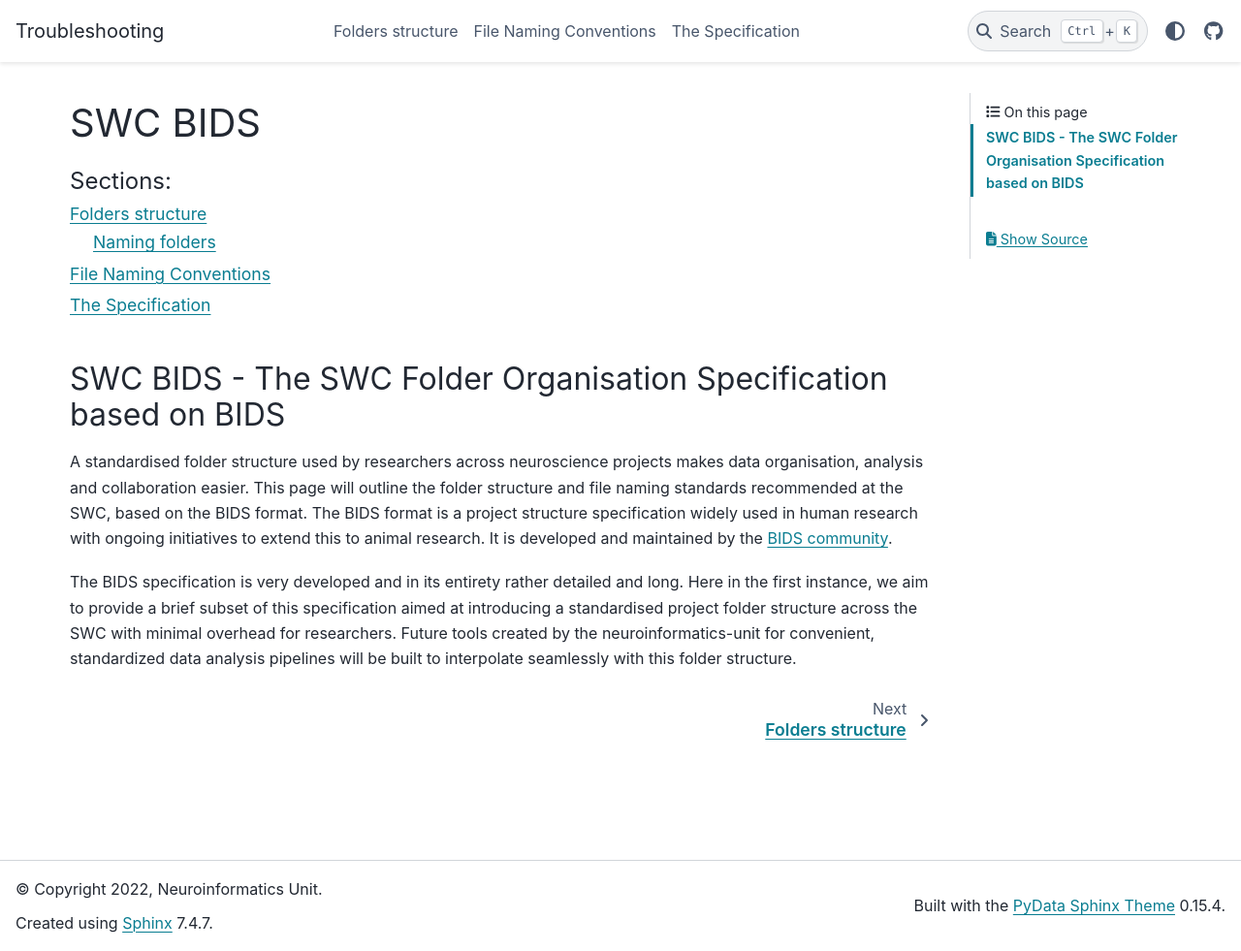
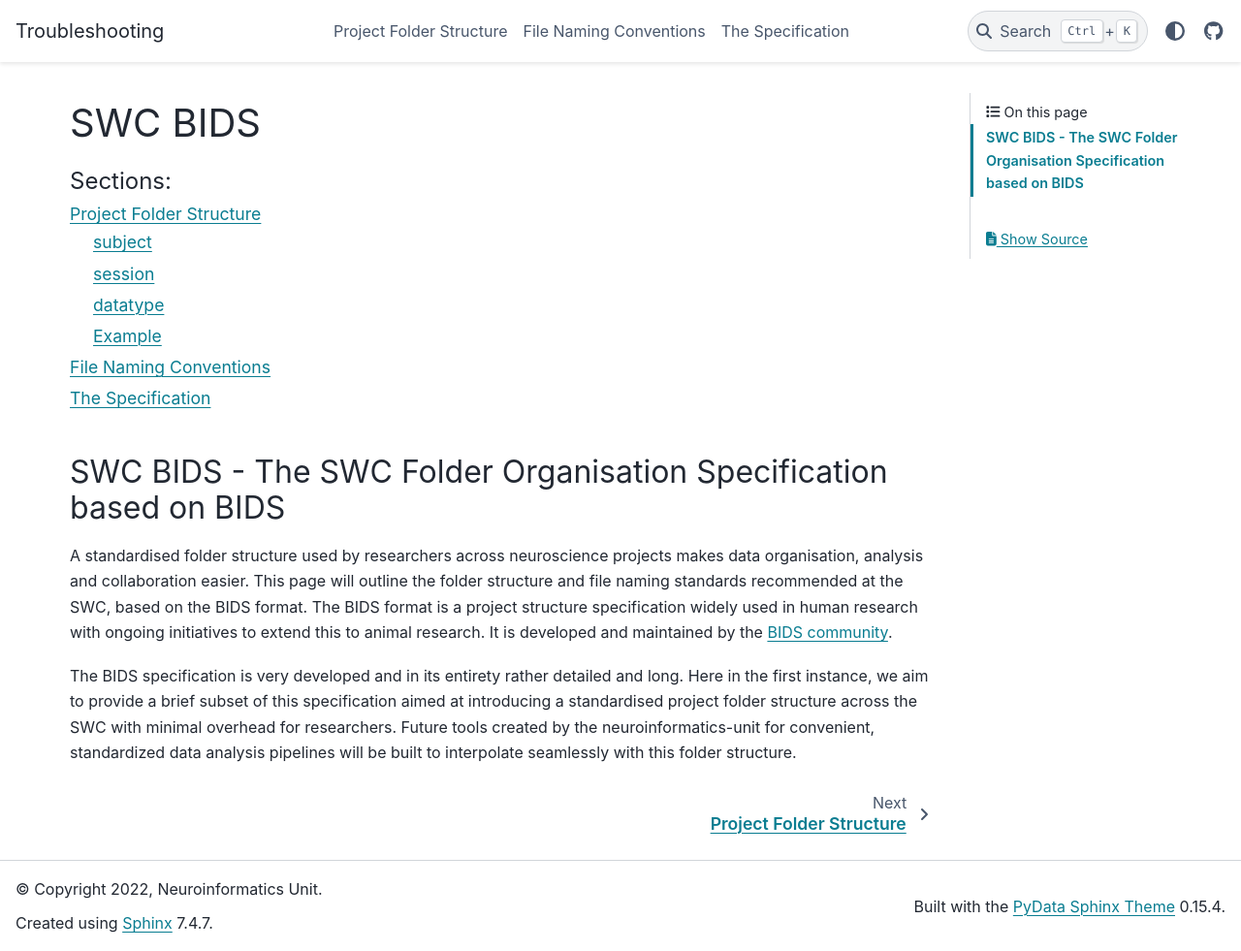
Before and after one commit to neuroinformatics-unit/NeuroBlueprint, a Sphinx documentation site: the page built from docs/source/index.rst, in a window 1280 px wide and 981 px high. Shown: the whole window at 97% size. Built offline with Sphinx 7.4.7 and the PyData theme 0.15.4, drawn with Linux system fonts in a browser that asks for light colours; some of the changed lines change nothing that is shown.

Commit message:
updating folder structure docs

````diff
--- a/docs/source/folder_structure.md
+++ b/docs/source/folder_structure.md
@@ -1,45 +1,68 @@
-# Folders structure
-Your project folder containing raw data will be structured in a hierarchical way following BIDS standards:
+# Project Folder Structure
+
+Standardized project folders containing raw data are hierarchically structured according to the
+[BIDS standard](https://bids-specification.readthedocs.io/en/stable/02-common-principles.html). For example:
+
 ```
-project/
-└── subject/
-    └── session/
-        └── datatype/
-            ├── some_raw_data_file
-            ├── some_preprocessed_data_file
-            └── notes
+└── project/
+    ├── rawdata/
+    │   └── sub-<label>/
+    │       └── ses-<label>/
+    │           ├── <datatype_1>/
+    │           │   └── raw_data.file
+    │           └── <datatype_2>/
+    │               └── raw_data.file
+    └── derivatives/
+        └── ...
 ```
 
-Here is an example:
+The project folder may have any name descriptive of the project (that does not include spaces). Within the
+project folder, data is separated into ```rawdata``` and ```derivatives```. ```rawdata``` contains the raw
+data acquired during data collection. ```derivatives``` includes any processed data (e.g. ephys preprocessing,
+behavioural movement tracking). The subject / session / datatype folder strcture within derivatives should
+match the rawdata folder.
+
+Each subject (e.g. mouse, rat) in the project has a dedicated folder in which all data from
+experimental sessions are stored.
+In the case of multiple sessions, each session has its own folder where acquired data, belonging to
+a dataype (e.g. ```ephys, behav, imaging, histology``) are stored.
+
+Subject and session folder names cannot contain spaces and must consist of key-value paires separated
+by underscores, e.g. ``sub-001_date-06122022``.
+
+### subject
+The subject level is prefixed with the REQUIRED "sub" key and optional value, e.g. ```sub-001```. Only one subject
+folder per-subject is permitted, and subject labels must be unique to each subject.
+
+### session
+If data for the subject were acquired across multiple sessions,then within the subject
+directory resides subdirectories named with the REQUIRED prefix "ses", e.g. ```ses-<label>```. A session represents a recording,
+imaging or behavioural experimental session, and may contain multiple blocks, or runs, of data acquisition.
+The session folder will contain the acquired datatypes. Different sessions may have different combinations of datatypes.
+
+### datatype
+Datatypes included at the session level are REQUIRED to have one of the following names ```ephys, behav, imaging, histology```.
+If collected, ```ephys, behav, imaging``` are REQUIRED to be placed at the session label.
+If collected, ```histology``` is REQUIRED to be the subject level.
+
+### Example
+A real project folder may look like:
 ```
-my_project/
-└── mouse-01/
-    └── ses-01/
-        └── ephys/
-            ├── my_recording.wav
-            ├── spike_sorted_data.mat
-            └── notes.yaml
+project
+  rawdata
+    sub-001
+      ses-001_date-20220516
+        ephys
+          recording.bin
+          probe.imec0
+        behav
+          camera_1.wav
+          responses.csv
+  derivatives
+    sub-001
+        ses-001_date-20220516
+          ephys
+            spike_sorted_data.mat
+          behav
+            tracking_results.csv
 ```
-## Naming folders
-
-### Project
-Can have any name, this should be descriptive of the dataset contained in the folder.
-
-### Subject
-Structure: `sub-<participant label>`
-One folder per subject in this dataset. Labels should be unique for each subject.
-Example: `mouse-01`
-
-### Session
-Structure: `ses-<session label>`
-
-In general, a session represents a recording, imaging or behavioural experiment, with a definite kind of techniques involved and a given set of parameters. You might have multiple sessions per subject if you collected data from them on several occasions.
-Example: `ses-01`
-
-### Datatype
-Structure: `datatype`
-Represents different types of data. Must be one of:
-- `ephys`
-- `imaging` (microscopy)
-- `behaviour`
-- `histology`
````
